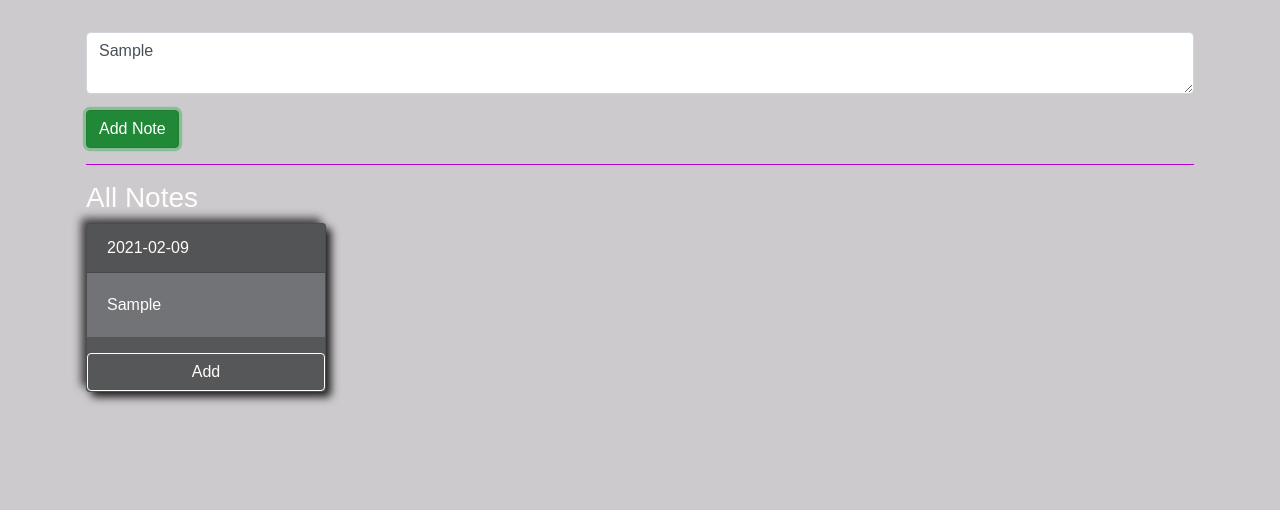
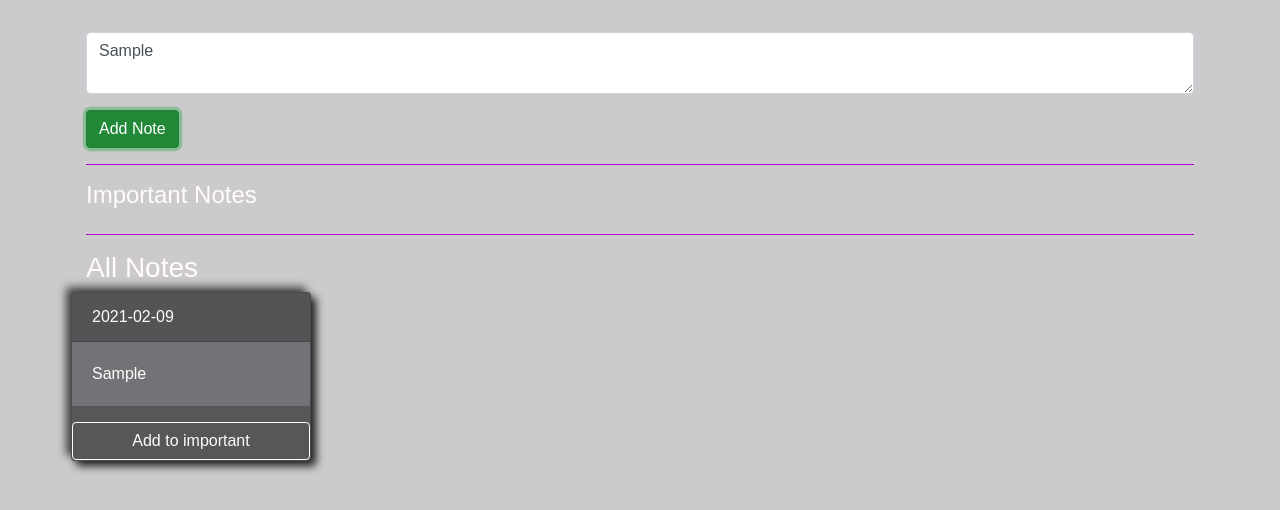
Before and after one commit to emmanuelkamala/notebook, a React (Create React App) app: page / in a window 1280 px wide. Both pictures are taken after typing "Sample" into the empty fields and a click on the button "Add Note". Shown: the top 510 px of the page. Built offline with nearby package versions, Linux system fonts and the light colour scheme.

Commit message:
Add logic to filter from important to not important

```diff
--- a/src/App.js
+++ b/src/App.js
@@ -1,6 +1,7 @@
 import { useState } from 'react';
 import CreateNote from './components/CreateNote';
 import AllNotes from './components/AllNotes';
+import ImportantNotes from './components/ImportantNotes';
 
 function App() {
   const [notes, setNotes] = useState([]);
@@ -12,7 +13,7 @@ function App() {
   const toggle_note = (id) => {
     const new_notes = notes.slice();
     const index = new_notes.findIndex(note => note.id === id);
-    const note = new_notes(index);
+    const note = new_notes[index];
     const new_note = {
       ...note,
       isImportant: !note.isImportant
@@ -26,6 +27,8 @@ function App() {
     <div className="container mt-3 p-3">
       <CreateNote createNote={createNote} />
       <hr />
+      <ImportantNotes notes={notes} toggle_note={toggle_note} />
+      <hr />
       <AllNotes notes={notes} toggle_note={toggle_note} />
     </div>
   );
--- a/src/components/AllNotes.js
+++ b/src/components/AllNotes.js
@@ -5,9 +5,11 @@ function AllNotes({notes, toggle_note}) {
   return (
     <div className="my-3">
       <h3>All Notes</h3>
-      {
-        notes.map(note => <Note key={note.id} note={note} toggle_note={toggle_note} />)
-      }
+      <div className="row">
+        {
+          notes.map(note => <Note key={note.id} note={note} toggle_note={toggle_note} />)
+        }
+      </div>
     </div>
   )
 }
--- /dev/null
+++ b/src/components/ImportantNotes.js
@@ -0,0 +1,16 @@
+import Note from './Note';
+
+function ImportantNotes({notes, toggle_note}) {
+  return (
+    <div className="importantnotes">
+      <h4>Important Notes</h4>
+      <div className="row">
+        {
+          notes.filter(note => note.isImportant === true).map(note => <Note note={note} toggle_note={toggle_note} key={note.id} />)
+        }
+      </div>
+    </div>
+  )
+}
+
+export default ImportantNotes
--- a/src/components/Note.js
+++ b/src/components/Note.js
@@ -1,11 +1,11 @@
 import React from 'react';
 
-function Note({note: {date, note, id}, toggle_note}) {
+function Note({note: {date, note, id, isImportant}, toggle_note}) {
   return (
-    <div className="card mb-3">
+    <div className="card mb-3 mr-4">
       <div className="card-header">{date}</div>
       <div className="card-body">{note}</div>
-      <button className="btn" onClick={()=>toggle_note(id)}>Add</button>
+      <button className="btn" onClick={()=>toggle_note(id)}>{isImportant ? 'Remove from Important' : 'Add to important'}</button>
     </div>
   )
 }
```
